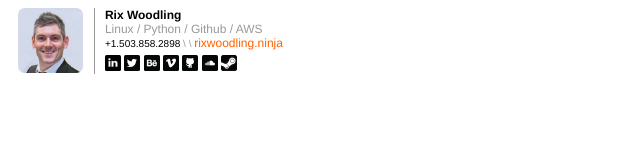
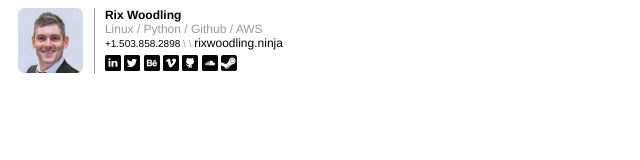
Before and after one commit to robotforest/email.signature.io, a plain HTML site: page index.html in a window 1280 px wide. Shown: the full height of the page, 0-640 px from the left. Drawn offline with Linux system fonts and the light colour scheme.

Commit message:
Update index.html

```diff
--- a/index.html
+++ b/index.html
@@ -36,7 +36,8 @@
                             <span style="color: #999999;display:inline-block;">\</span>
                             <!-- website -->
                             <span style="white-space: nowrap;display:inline-block;">
-                                <a href="http://github.com/rixwoodling" target="_blank" style="color:#ff6200;font-size:12px;text-decoration: none;">rixwoodling.ninja</a>
+<!--                            <a href="http://github.com/rixwoodling" target="_blank" style="color:#ff6200;font-size:12px;text-decoration: none;">rixwoodling.ninja</a> -->
+                                <a href="http://github.com/rixwoodling" target="_blank" style="color:#000000;font-size:12px;text-decoration: none;">rixwoodling.ninja</a>
                             </span>
                         </div>
 <!-- END LINE 3 -->
```
